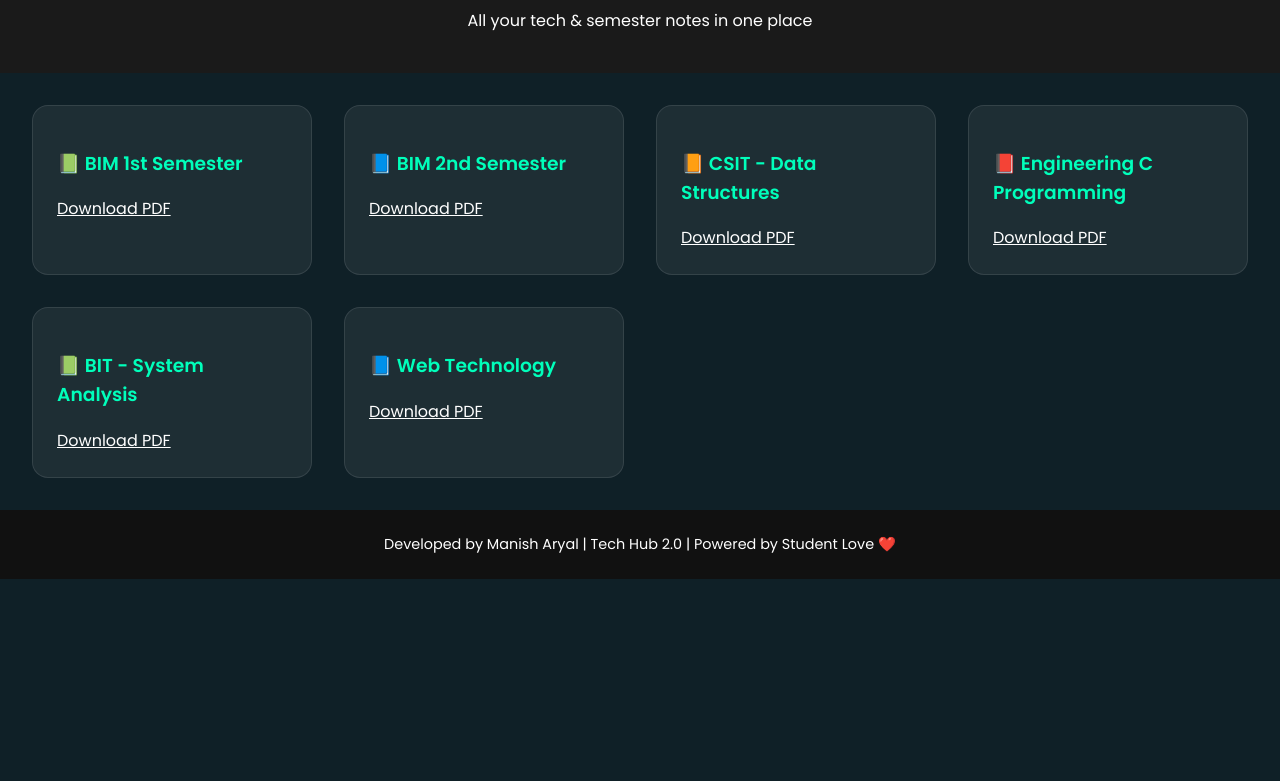
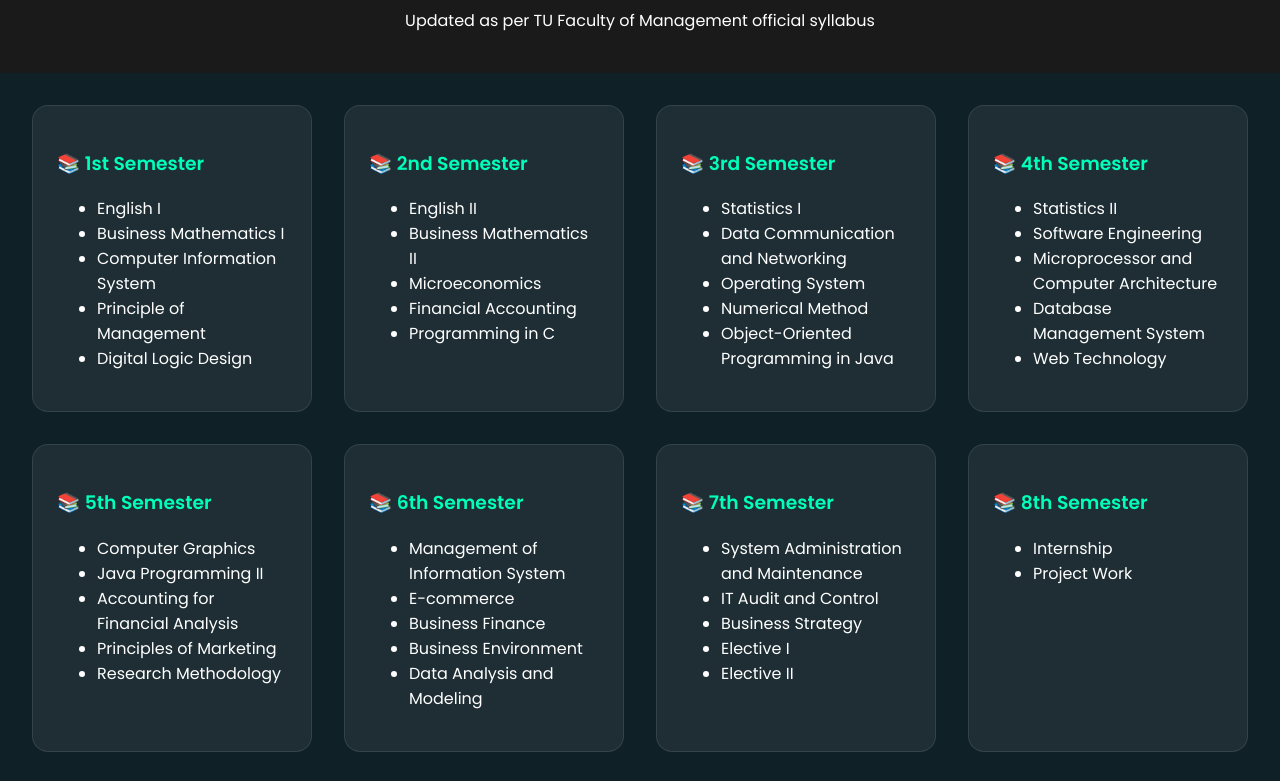
Before and after one commit to manish731/TechHubManish, a plain HTML site: page notes.html in a window 1280 px wide. Shown: the part 107-888 px from the top of the page. Before the commit the page ends 800 px from the top, so only its background shows below. Drawn offline with Linux system fonts and the light colour scheme.

Commit message:
Update notes.html

```diff
--- a/notes.html
+++ b/notes.html
@@ -63,34 +63,87 @@
 </head>
 <body>
   <header>
-    <h1>📘 Subject Notes</h1>
-    <p>All your tech & semester notes in one place</p>
+    <h1>📘 BIM Notes by Semester</h1>
+    <p>Updated as per TU Faculty of Management official syllabus</p>
   </header>
 
   <div class="container">
     <div class="card">
-      <h3>📗 BIM 1st Semester</h3>
-      <a href="#">Download PDF</a>
+      <h3>📚 1st Semester</h3>
+      <ul>
+        <li>English I</li>
+        <li>Business Mathematics I</li>
+        <li>Computer Information System</li>
+        <li>Principle of Management</li>
+        <li>Digital Logic Design</li>
+      </ul>
     </div>
     <div class="card">
-      <h3>📘 BIM 2nd Semester</h3>
-      <a href="#">Download PDF</a>
+      <h3>📚 2nd Semester</h3>
+      <ul>
+        <li>English II</li>
+        <li>Business Mathematics II</li>
+        <li>Microeconomics</li>
+        <li>Financial Accounting</li>
+        <li>Programming in C</li>
+      </ul>
     </div>
     <div class="card">
-      <h3>📙 CSIT - Data Structures</h3>
-      <a href="#">Download PDF</a>
+      <h3>📚 3rd Semester</h3>
+      <ul>
+        <li>Statistics I</li>
+        <li>Data Communication and Networking</li>
+        <li>Operating System</li>
+        <li>Numerical Method</li>
+        <li>Object-Oriented Programming in Java</li>
+      </ul>
     </div>
     <div class="card">
-      <h3>📕 Engineering C Programming</h3>
-      <a href="#">Download PDF</a>
+      <h3>📚 4th Semester</h3>
+      <ul>
+        <li>Statistics II</li>
+        <li>Software Engineering</li>
+        <li>Microprocessor and Computer Architecture</li>
+        <li>Database Management System</li>
+        <li>Web Technology</li>
+      </ul>
     </div>
     <div class="card">
-      <h3>📗 BIT - System Analysis</h3>
-      <a href="#">Download PDF</a>
+      <h3>📚 5th Semester</h3>
+      <ul>
+        <li>Computer Graphics</li>
+        <li>Java Programming II</li>
+        <li>Accounting for Financial Analysis</li>
+        <li>Principles of Marketing</li>
+        <li>Research Methodology</li>
+      </ul>
     </div>
     <div class="card">
-      <h3>📘 Web Technology</h3>
-      <a href="#">Download PDF</a>
+      <h3>📚 6th Semester</h3>
+      <ul>
+        <li>Management of Information System</li>
+        <li>E-commerce</li>
+        <li>Business Finance</li>
+        <li>Business Environment</li>
+        <li>Data Analysis and Modeling</li>
+      </ul>
+    </div>
+    <div class="card">
+      <h3>📚 7th Semester</h3>
+      <ul>
+        <li>System Administration and Maintenance</li>
+        <li>IT Audit and Control</li>
+        <li>Business Strategy</li>
+        <li>Elective I</li>
+        <li>Elective II</li>
+      </ul>
+    </div>
+    <div class="card">
+      <h3>📚 8th Semester</h3>
+      <ul>
+        <li>Internship</li>
+        <li>Project Work</li>
+      </ul>
     </div>
   </div>
 
```
